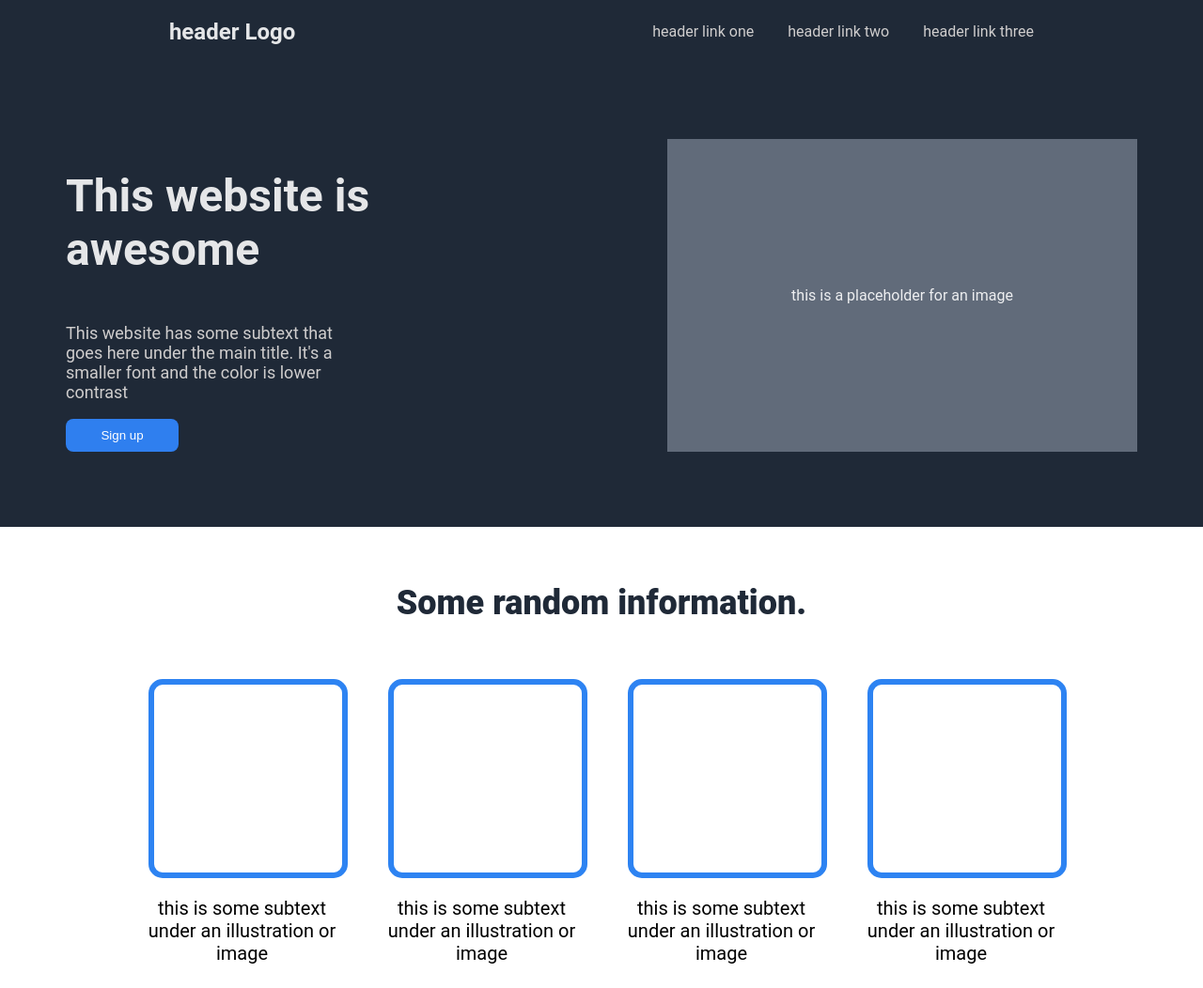
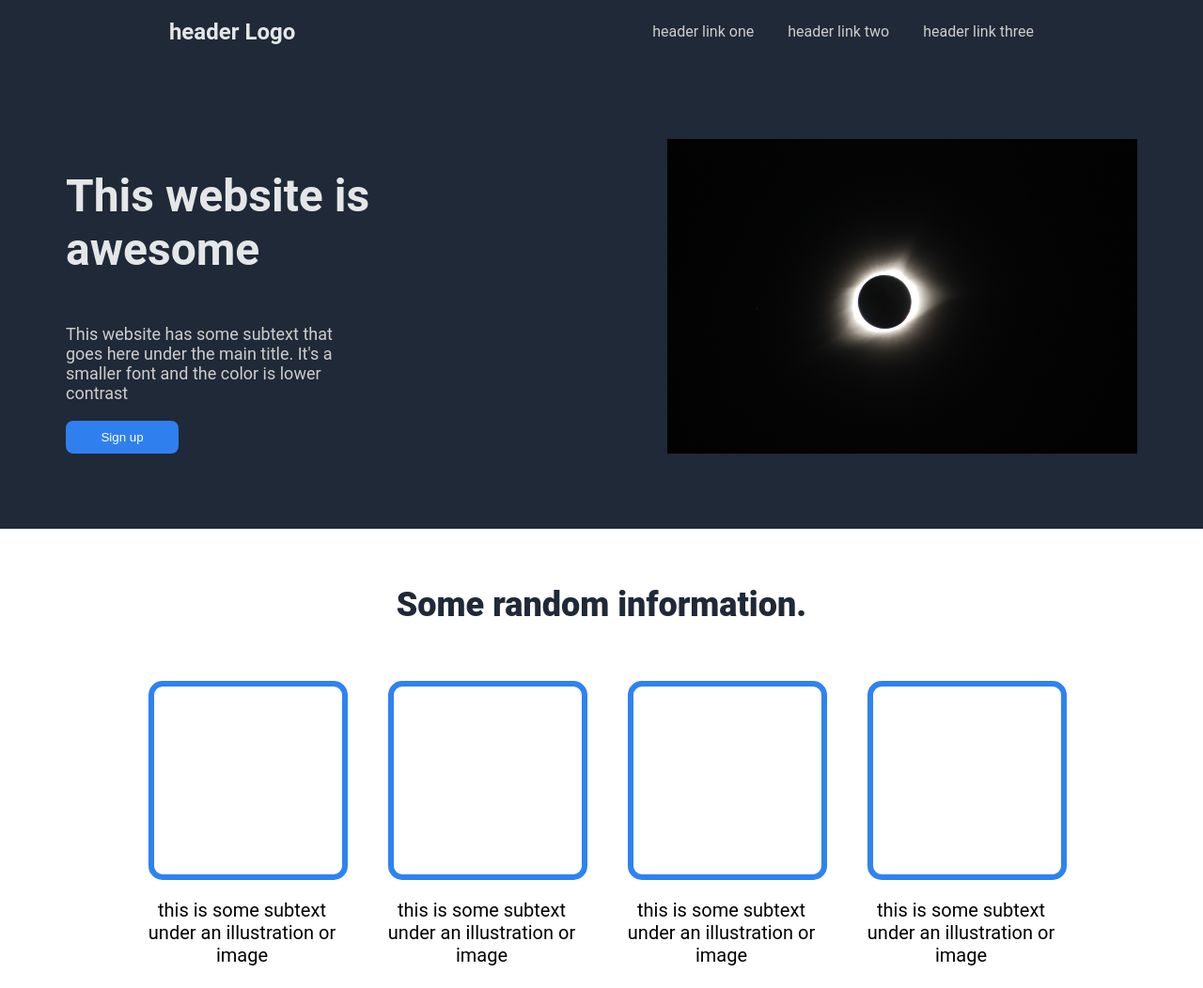
Before and after one commit to AugustoDollinger/bloody-page, a plain HTML site: page index.html in a window 1280 px wide. Shown: the top 1052 px of the page at 94% size. Drawn offline with Linux system fonts and the light colour scheme.

Commit message:
Whole page completed

```diff
--- a/index.html
+++ b/index.html
@@ -25,7 +25,7 @@
                     </p>
                 <button>Sign up</button>
             </div>
-            <div class="imageup"> this is a placeholder for an image </div>
+            <img class="imageup" src="./images/elizabeth-olson.jpg" rel="black hole">
         </div>
     </div>
 
--- a/styles.css
+++ b/styles.css
@@ -15,6 +15,7 @@ body {
     flex-direction: column;
     background-color: #1f2937;
     padding-bottom: 80px;
+    padding-right: auto;
 }
 
 .header {
@@ -43,7 +44,7 @@ a {
 }
 
 .imageup {
-    display: flex;
+    flex: 0 1;
     background-color: #768191c1;
     width: 500px;
     height: auto;
```
Also changed, not shown: images/elizabeth-olson.jpg (added).
